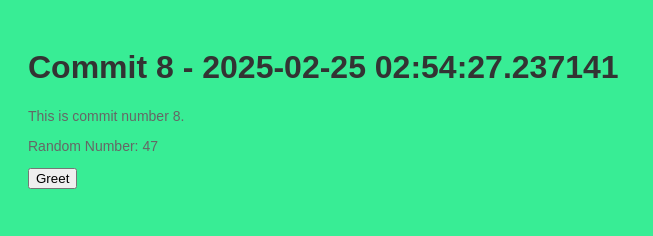
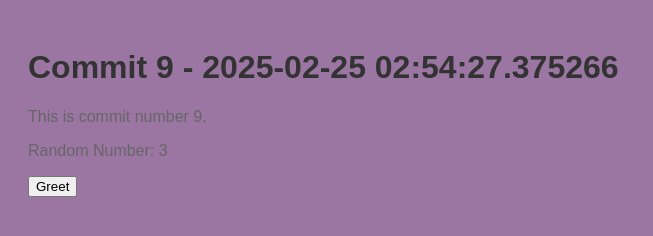
Before and after one commit to legbald0d/myrep-repo-20250225025424, a plain HTML site: page index.html in a window 1280 px wide. Shown: the whole page, without its empty margins (0-653 px from the left). Drawn offline with Linux system fonts and the light colour scheme.

Commit message:
📝 Commit 9 with HTML, CSS, and JS

```diff
--- a/index.html
+++ b/index.html
@@ -2,13 +2,13 @@
     <!DOCTYPE html>
     <html>
     <head>
-        <title>Commit 8 - 2025-02-25 02:54:27.237141</title>
+        <title>Commit 9 - 2025-02-25 02:54:27.375266</title>
         <link rel="stylesheet" href="style.css">
     </head>
     <body>
-        <h1>Commit 8 - 2025-02-25 02:54:27.237141</h1>
-        <p>This is commit number 8.</p>
-        <p>Random Number: 47</p>
+        <h1>Commit 9 - 2025-02-25 02:54:27.375266</h1>
+        <p>This is commit number 9.</p>
+        <p>Random Number: 3</p>
         <button onclick="greet()">Greet</button>
         <script src="script.js"></script>
     </body>
--- a/script.js
+++ b/script.js
@@ -2,4 +2,4 @@
     function greet() {
         alert('Hello from commit ' + commitNumber + '!');
     }
-    var commitNumber = 8;
+    var commitNumber = 9;
--- a/style.css
+++ b/style.css
@@ -1,7 +1,7 @@
 
     body {
         font-family: Arial, sans-serif;
-        background-color: #38ed95;
+        background-color: #9b76a3;
         padding: 20px;
     }
     h1 {
@@ -9,5 +9,5 @@
     }
     p {
         color: #666;
-        font-size: 14px;
+        font-size: 16px;
     }
```
